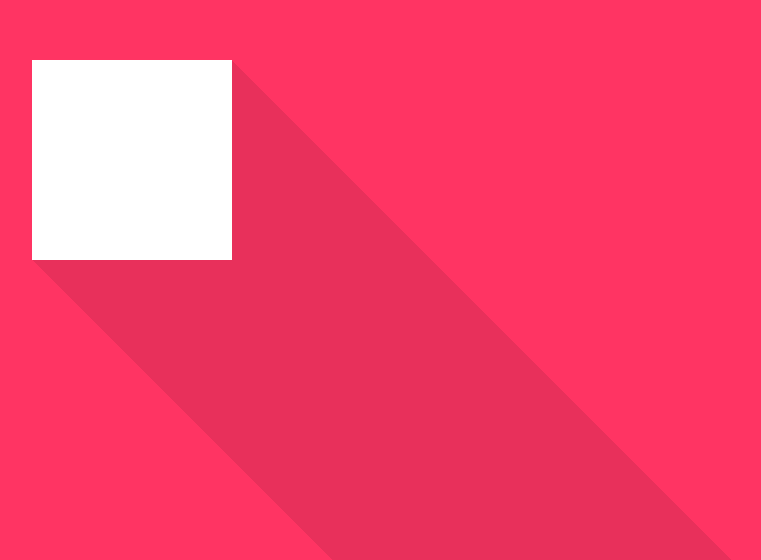
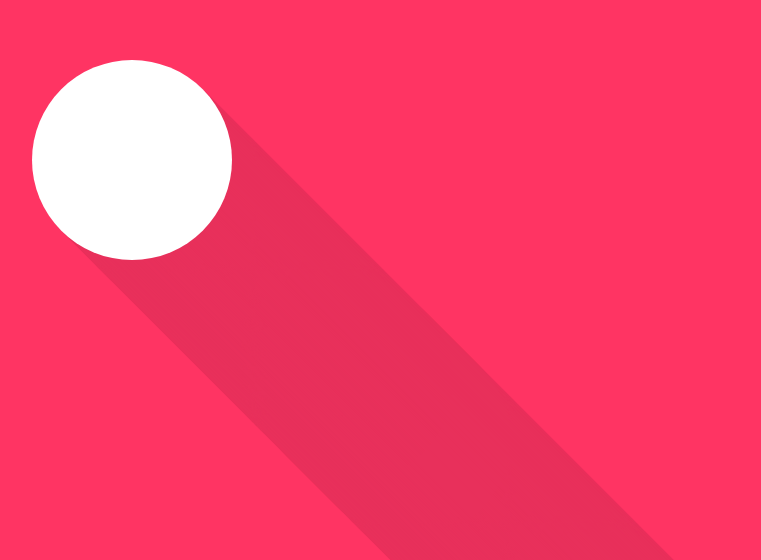
Before and after one commit to vsreyes/flat-long-box-shadow, a plain HTML site: page index.html in a window 1280 px wide. Shown: the part 240-800 px from the top of the page, without its empty margins (508-1269 px from the left). Drawn offline with Linux system fonts and the light colour scheme.

```diff
--- a/style.css
+++ b/style.css
@@ -1,21 +1,19 @@
-*
-{
+* {
   margin: 0;
   padding: 0;
   box-sizing: border-box;
 }
-body
-{
+body {
   display: flex;
   justify-content: center;
   align-items: center;
   min-height: 100vh;
   background: #ff3463;
 }
-.box
-{
+.box {
   position: relative;
   width: 200px;
   height: 200px;
   background: #fff;
+  border-radius: 50%;
 }
```
Lines whose indentation alone changed are shown as unchanged.
